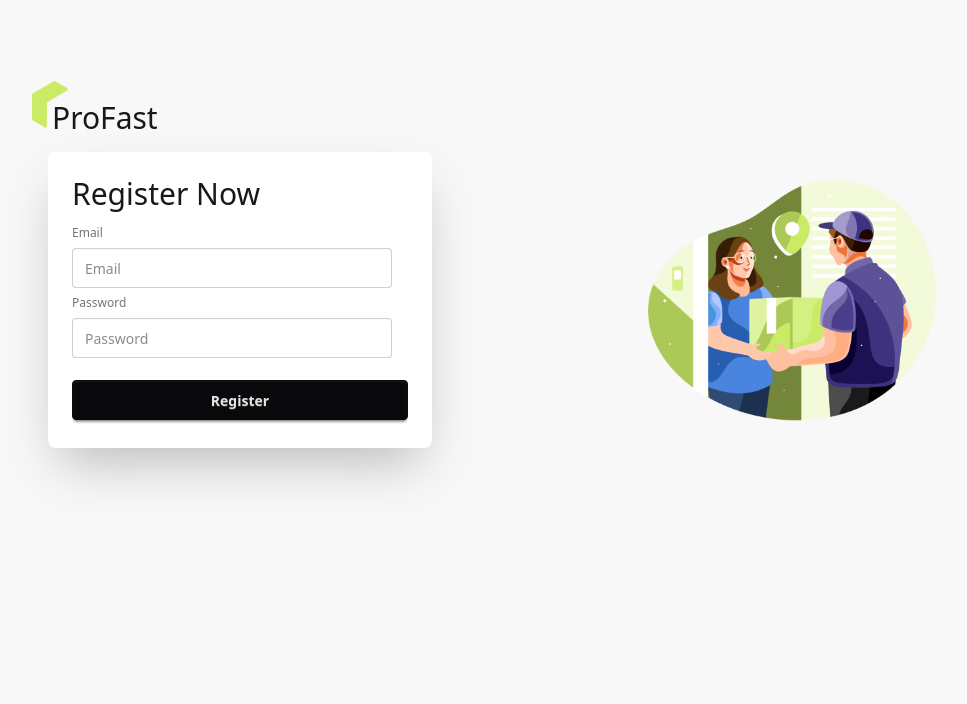
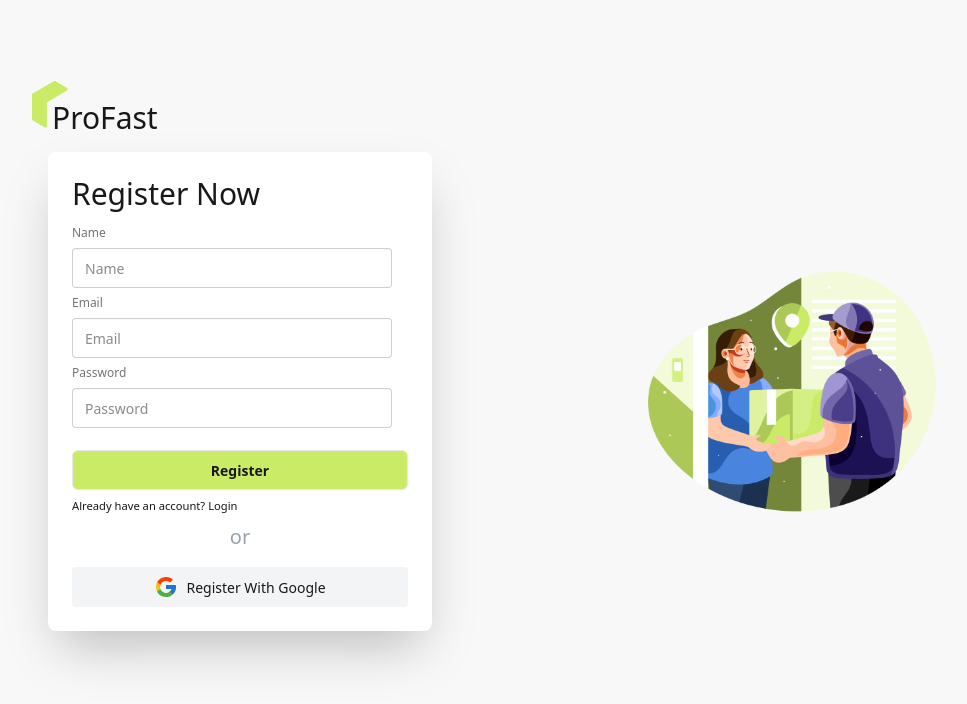
Before and after one commit to Shazidulislam/Zapship_Client, a React (Vite) app: page /register in a window 1280 px wide. Shown: the top 704 px of the page, without its empty margins (48-1015 px from the left). Built offline with nearby package versions, Linux system fonts and the light colour scheme; no server answers.

Commit message:
create privite page

```diff
--- /dev/null
+++ b/src/Components/Auth/SocialLogin.jsx
@@ -0,0 +1,25 @@
+import { FcGoogle } from "react-icons/fc";
+import useAuth from "../../hooks/useAuth";
+
+const SocialLogin = ({method }) => {
+    const {signInWithGoogle} = useAuth()
+    const handleGoogleSignIn =async()=>{
+       const result = await signInWithGoogle()
+       if(result.user){
+        alert("Succssfull login")
+       }
+    }
+    return (
+        <div onClick={handleGoogleSignIn} className='text-center'>
+            <p className='text-xl text-gray-400 mb-4'>or</p>
+            <div>
+                <button className='bg-gray-100 rounded py-2 cursor-pointer flex justify-center items-center gap-2 w-full px-3'>
+                    <span> <FcGoogle size={24}/></span>
+                    <span className='font-medium'>{method} With Google</span>
+                </button>
+            </div>
+        </div>
+    );
+};
+
+export default SocialLogin;
--- a/src/Context/AuthProvider.jsx
+++ b/src/Context/AuthProvider.jsx
@@ -2,13 +2,18 @@ import React, { useEffect, useState } from "react";
 import { AuthContext } from "./AuthContext";
 import {
   createUserWithEmailAndPassword,
+  GoogleAuthProvider,
   onAuthStateChanged,
   signInWithEmailAndPassword,
+  signInWithPopup,
   signOut,
 } from "firebase/auth";
 import { auth } from "../firebase/firebase.init";
 
+const googleAuthProvider = new GoogleAuthProvider()
+
 const AuthProvider = ({ children }) => {
+
   const [loading, setLoading] = useState(true);
   const [user, setUser] = useState(null);
   const createUser = (email, password) => {
@@ -20,6 +25,11 @@ const AuthProvider = ({ children }) => {
     setLoading(true);
     return signInWithEmailAndPassword(auth, email, password);
   };
+
+  const signInWithGoogle =()=>{
+      setLoading(true)
+      return signInWithPopup(auth ,googleAuthProvider )
+   }
 
   const logout = () => {
     setLoading(true);
@@ -43,6 +53,7 @@ const AuthProvider = ({ children }) => {
     loading,
     user,
     logout,
+    signInWithGoogle
   };
   return <AuthContext value={authInfo}>{children}</AuthContext>;
 };
--- a/src/Pages/Authpage/Login.jsx
+++ b/src/Pages/Authpage/Login.jsx
@@ -1,5 +1,7 @@
 import React from "react";
 import { useForm } from "react-hook-form"
+import { Link } from "react-router";
+import SocialLogin from "../../Components/Auth/SocialLogin";
 
 
 const Login = () => {
@@ -27,11 +29,13 @@ const Login = () => {
             errors.password?.type === "required" && <p className="text-red-600">Password is required!</p>
            }
            {
-            errors.password?.type === "minLength" && <p className="text-red-600">Password id must be  charaters longer!</p>
+            errors.password?.type === "minLength" && <p className="text-red-600">Password  must be 8 charaters longer!</p>
            }
-            <button className="btn btn-neutral mt-4">Login</button>
+            <button className="btn bg-[#CAEB66] mt-4">Login</button>
           </fieldset>
+          <p className="font-medium"><small>Don't have an account? <Link to={"/register"} className="hover:text-[#CAEB66]">Register</Link> </small></p>
         </form>
+        <SocialLogin method={"Login"}/>
       </div>
     </div>
   );
--- a/src/Pages/Authpage/Register.jsx
+++ b/src/Pages/Authpage/Register.jsx
@@ -1,6 +1,8 @@
 import React from "react";
 import { useForm } from "react-hook-form";
 import useAuth from "../../hooks/useAuth";
+import { Link } from "react-router";
+import SocialLogin from "../../Components/Auth/SocialLogin";
 
 const Register = () => {
   const {
@@ -16,8 +18,8 @@ const Register = () => {
 
     // create user
     const result = await createUser(data?.email, data?.password);
-    if(result?.user){
-        console.log(result.user)
+    if (result?.user) {
+      console.log(result.user);
     }
 
     console.log(result);
@@ -28,6 +30,16 @@ const Register = () => {
         <h1 className="text-3xl font-medium">Register Now</h1>
         <form onSubmit={handleSubmit(onSubmit)}>
           <fieldset className="fieldset">
+            <label className="label">Name</label>
+            <input
+              type="text"
+              {...register("text", { required: true })}
+              className="input"
+              placeholder="Name"
+            />
+            {
+                errors.text?.type === "required" && <p className="text-red-500">Name is required!</p>
+            }
             <label className="label">Email</label>
             <input
               type="email"
@@ -62,9 +74,15 @@ const Register = () => {
             {errors.password && (
               <p className="text-red-600">{errors.password?.message}</p>
             )}
-            <button className="btn btn-neutral mt-4">Register</button>
+            <button className="py-2 bg-[#CAEB66] btn mt-4 rounded-md">
+              Register
+            </button>
           </fieldset>
+          <p>
+            <small className="font-medium">Already have an account? <Link to={"/login"} className="hover:text-[#CAEB66]">Login</Link></small>
+          </p>
         </form>
+        <SocialLogin method={"Register"} />
       </div>
     </div>
   );
--- /dev/null
+++ b/src/routes/PriviteRoutes.jsx
@@ -0,0 +1,13 @@
+import React from 'react';
+import useAuth from '../hooks/useAuth';
+
+const PriviteRoutes = () => {
+    const {user , loading} = useAuth()
+    return (
+        <div>
+
+        </div>
+    );
+};
+
+export default PriviteRoutes;
```
